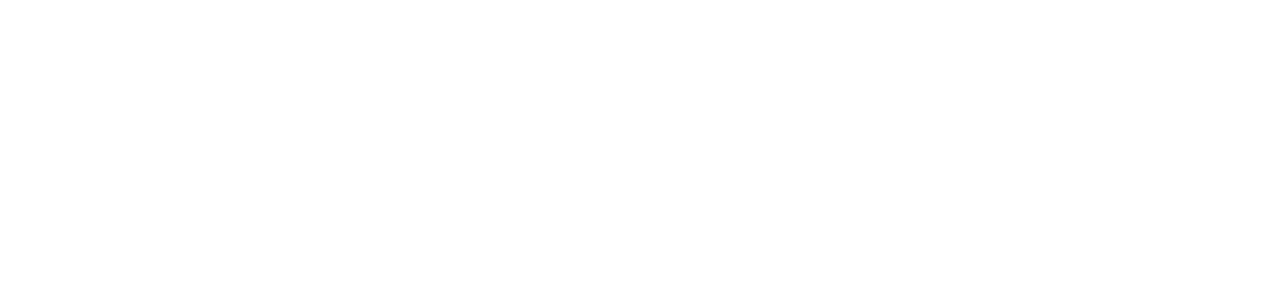
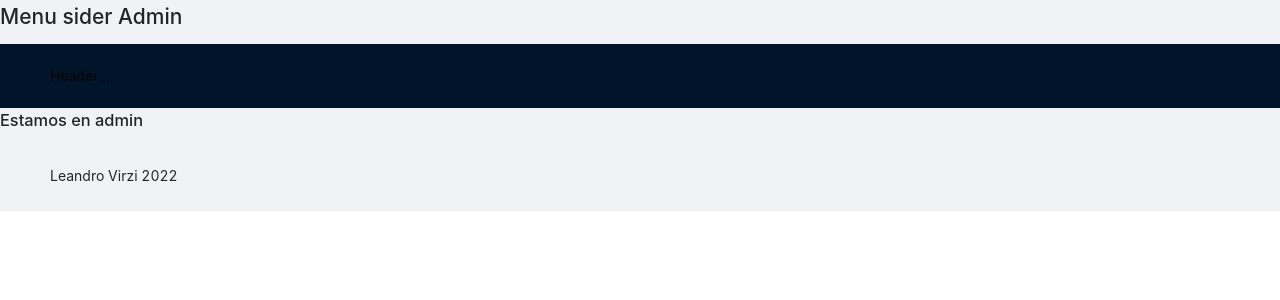
Before and after one commit to LeandroVirzi/Proyectos, a React (Create React App) app in the folder web-react/client/: page /admin in a window 1280 px wide. Shown: the top 300 px of the page. Built offline with nearby package versions, Linux system fonts and the light colour scheme.

Commit message:
Rutas LayoutAdmin

```diff
--- a/web-react/client/src/App.js
+++ b/web-react/client/src/App.js
@@ -18,9 +18,17 @@
   );
 };
 
+// al componente LayoutAdmin le voy a pasar todas las rutas
+// cuando usamos component unicamente rederizamos un unico componente, pero si utilizamos render podemos renderizar varias cosas.
 function RouteWithSubRoutes(route) {
-  console.log(route);
-  return true;
+  //console.log(route);
+  return (
+    <Route
+      path={route.path}
+      exact={route.exact}
+      render={props => <route.component routes={route.routes} {...props} />}
+    />
+  );
 };
 
 
--- a/web-react/client/src/layouts/LayoutAdmin.js
+++ b/web-react/client/src/layouts/LayoutAdmin.js
@@ -1,12 +1,41 @@
 import React from "react";
+import { Route } from 'react-router-dom';
 import { Layout } from "antd";
 
-export default function LayoutAdmin(){
+import './Layoutadmin.scss';
+
+export default function LayoutAdmin(props){
+    //console.log(props);
+
+    const { routes } = props;
+    const { Header, Content, Footer } = Layout;
+
     return (
         <Layout>
-            <h2>Menu sider</h2>
-            <div>Contenido....</div>
-            <h5>Footer...</h5>
+            <h2>Menu sider Admin</h2>
+            <Layout>
+                <Header>Header....</Header>
+                <Content>
+                    <LoadRouters routes={routes}/>
+                </Content>
+                <Footer>
+                    Leandro Virzi 2022
+                </Footer>
+            </Layout>
         </Layout>
     );
+};
+
+
+function LoadRouters ({ routes }) {
+    console.log(routes);
+
+    return routes.map((route, index) => (
+        <Route
+            key={index}
+            path={route.path}
+            exact={route.exact}
+            component={route.component}
+        />
+    ))
 }
```
Also changed, not shown: web-react/client/src/layouts/Layoutadmin.scss (added).
